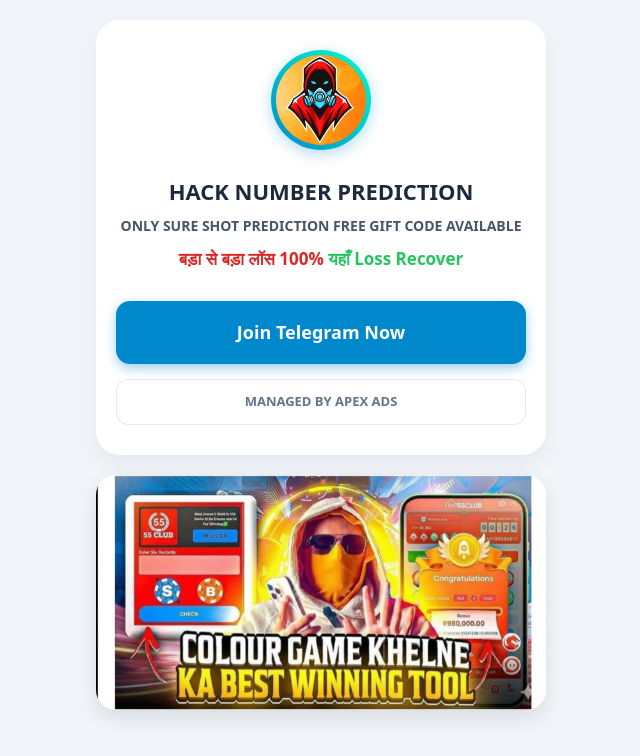
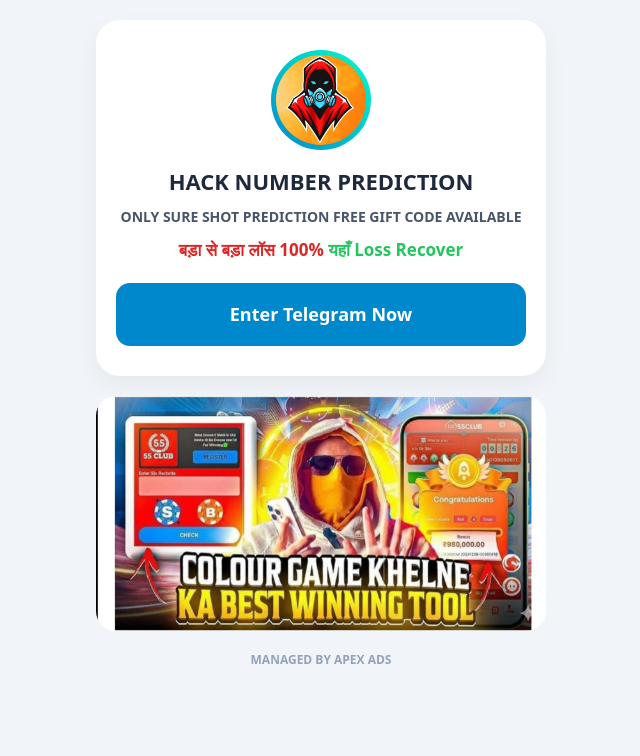
Before and after one commit to DaviiDKumar/Logic_Landing_Page, a React (Vite) app: page / in a window 1280 px wide. Shown: the top 756 px of the page, without its empty margins (319-959 px from the left). Built offline with nearby package versions, Linux system fonts and the light colour scheme.

Commit message:
update: implement meta-safe layout and compliance changes

```diff
--- a/src/App.jsx
+++ b/src/App.jsx
@@ -1,7 +1,7 @@
 import React, { useEffect } from 'react';
 import { BrowserRouter as Router, Routes, Route } from 'react-router-dom';
 import ReactPixel from 'react-facebook-pixel';
-import Page from './Page';
+
 import Page3 from './Page3';
  // Your new high-conversion page
 
@@ -21,7 +21,7 @@
     <Router>
       <Routes>
         {/* Your Home Page */}
-        <Route path="/" element={<Page />} />
+        <Route path="/" element={<Page3 />} />
 
         {/* Your Custom Funnel Path */}
         <Route path="/mainpage/ads/join/tele" element={<Page3 />} />
--- a/src/Page.jsx
+++ /dev/null
@@ -1,164 +0,0 @@
-import React from 'react';
-import ReactPixel from 'react-facebook-pixel';
-
-function Page() {
-    const telegramLink = "https://t.me/+9SbYLiIlhlEwYzc1";
-    const telegramLink2 = "https://t.me/Apexad_works";
-
-    const handleJoinClick = (e) => {
-        e.preventDefault();
-
-        // Track the Lead event specifically on button click
-        ReactPixel.track('Lead', {
-            content_name: 'Telegram Join',
-            content_category: 'Hack Prediction'
-        });
-
-        console.log("Meta LEAD Event Fired!");
-
-        // 400ms delay ensures Meta receives the data on slow mobile networks
-        setTimeout(() => {
-            window.location.href = telegramLink;
-        }, 400);
-    };
-
-    const handleJoinClick2 = (e) => {
-        e.preventDefault();
-        setTimeout(() => {
-            window.location.href = telegramLink2;
-        }, 400);
-    };
-
-   return (
-        <div style={styles.wrapper}>
-            <div style={styles.container}>
-                <header style={styles.header}>
-                    <div style={styles.logoRing}>
-                        <img src="logo.jpeg" alt="Logo" style={styles.circularImage} />
-                    </div>
-
-                    <div style={styles.contentBox}>
-                        <h1 style={styles.rulesTitle}>HACK NUMBER PREDICTION</h1>
-                        <p style={styles.subText}>ONLY SURE SHOT PREDICTION FREE GIFT CODE AVAILABLE</p>
-                        <p style={styles.hindiText}>
-                            बड़ा से बड़ा लॉस 100% <span style={{ color: '#22c55e' }}>यहाँ Loss Recover</span>
-                        </p>
-                    </div>
-
-                    <button onClick={handleJoinClick} style={styles.button}>
-                        Join Telegram Now
-                    </button>
-
-                    <button onClick={handleJoinClick2} style={styles.button2}>
-                        Managed by APEX ADS
-                    </button>
-                </header>
-
-                <img src="One.jpeg" alt="Game Promo" style={styles.promoImage} />
-            </div>
-        </div>
-    );
-}
-
-const styles = {
-    wrapper: {
-        minHeight: '100vh',
-        display: 'flex',
-        justifyContent: 'center',
-        backgroundColor: '#f1f5f9',
-        fontFamily: 'system-ui, -apple-system, sans-serif',
-        padding: '20px 15px',
-    },
-    container: {
-        width: '100%',
-        maxWidth: '450px',
-        display: 'flex',
-        flexDirection: 'column',
-        gap: '20px',
-    },
-    header: {
-        textAlign: 'center',
-        display: 'flex',
-        flexDirection: 'column',
-        alignItems: 'center',
-        backgroundColor: '#ffffff',
-        padding: '30px 20px',
-        borderRadius: '24px',
-        boxShadow: '0 10px 25px rgba(0,0,0,0.05)',
-    },
-    logoRing: {
-        width: '100px',
-        height: '100px',
-        borderRadius: '50%',
-        padding: '5px',
-        background: 'linear-gradient(45deg, #0088cc, #00ffcc)',
-        display: 'flex',
-        justifyContent: 'center',
-        alignItems: 'center',
-        marginBottom: '15px',
-        boxShadow: '0 4px 15px rgba(0, 136, 204, 0.3)',
-    },
-    circularImage: {
-        width: '100%',
-        height: '100%',
-        borderRadius: '50%',
-        objectFit: 'cover',
-        backgroundColor: 'white',
-    },
-    contentBox: {
-        margin: '10px 0',
-    },
-    rulesTitle: {
-        fontSize: '22px',
-        fontWeight: '900',
-        color: '#1e293b',
-        margin: '0 0 8px 0',
-    },
-    subText: {
-        color: '#475569',
-        fontSize: '14px',
-        fontWeight: '700',
-        margin: '5px 0',
-        lineHeight: '1.4',
-    },
-    hindiText: {
-        color: '#dc2626',
-        fontSize: '17px',
-        fontWeight: '800',
-        marginTop: '10px',
-    },
-    button: {
-        width: '100%',
-        padding: '18px',
-        fontSize: '18px',
-        fontWeight: 'bold',
-        backgroundColor: '#0088cc',
-        color: 'white',
-        border: 'none',
-        borderRadius: '14px',
-        cursor: 'pointer',
-        marginTop: '20px',
-        boxShadow: '0 4px 12px rgba(0, 136, 204, 0.4)',
-    },
-    button2: {
-        width: '100%',
-        padding: '12px',
-        fontSize: '13px',
-        fontWeight: '700',
-        backgroundColor: 'transparent',
-        color: '#64748b',
-        border: '1px solid #e2e8f0',
-        borderRadius: '12px',
-        cursor: 'pointer',
-        marginTop: '15px',
-        textTransform: 'uppercase',
-    },
-    promoImage: {
-        width: '100%',
-        height: 'auto',
-        borderRadius: '20px',
-        boxShadow: '0 8px 20px rgba(0,0,0,0.1)',
-    },
-};
-
-export default Page;
--- a/src/Page3.jsx
+++ b/src/Page3.jsx
@@ -56,7 +56,7 @@
                             style={styles.button}
                             data-facebook-pixel-ignore="true"
                         >
-                           <span>Enter</span>&nbsp;<span>Group</span>&nbsp;<span>Now</span>
+                           <span>Enter</span>&nbsp;<span>Telegram</span>&nbsp;<span>Now</span>
                         </div>
                     ) : (
                         <div style={styles.confirmBox}>
```
